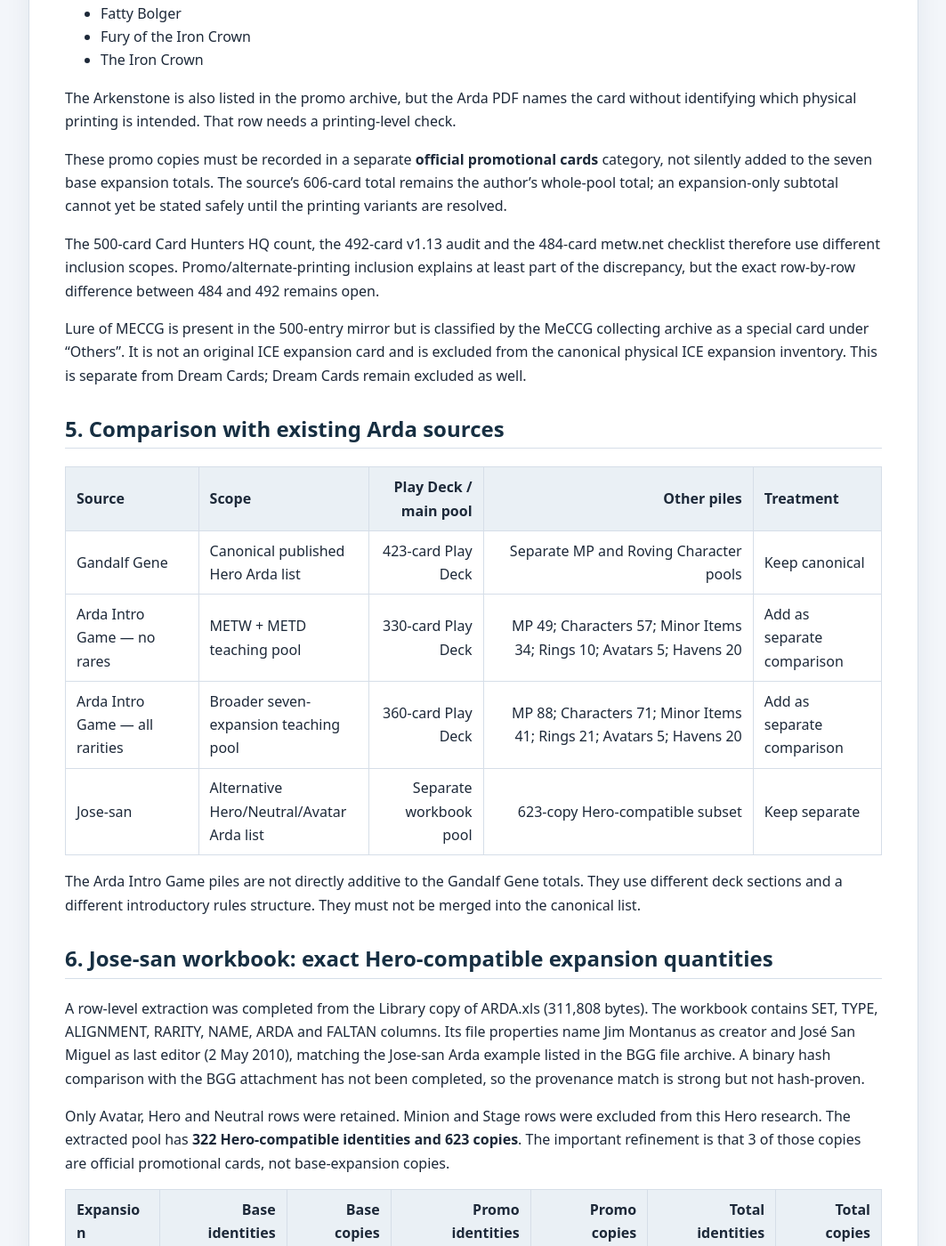
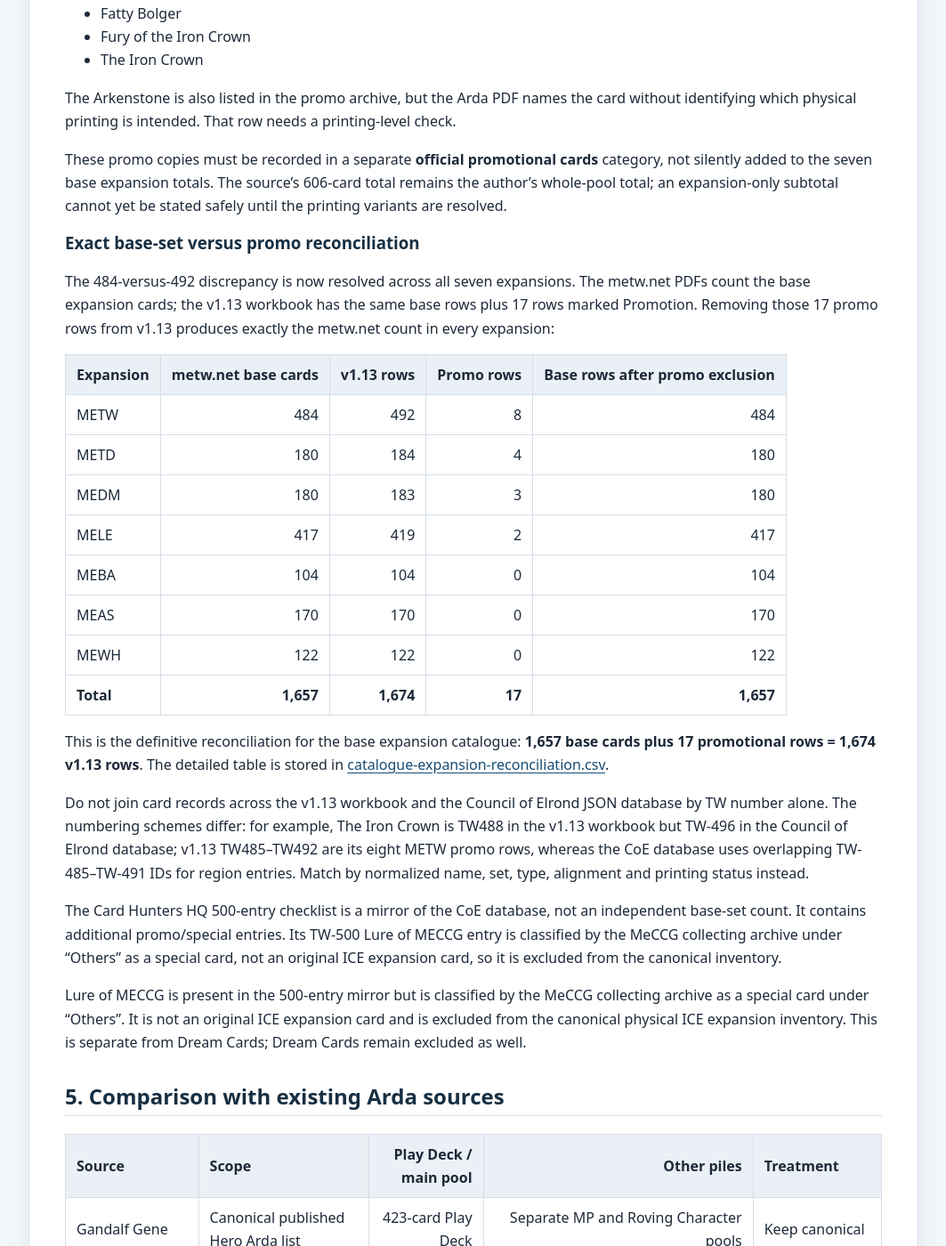
Before and after one commit to JamSpot/meccg-arda-master-database, a Jekyll site: the page built from docs/research-watch-2026-11-03.md, in a window 1280 px wide and 1400 px high, scrolled down 4038 px. Shown: the whole window at 89% size, without its empty margins (108-1171 px from the left). Built offline with Jekyll 4.4.1, drawn with Linux system fonts in a browser that asks for light colours; some of the changed text lies outside the part shown.

Commit message:
Resolve base expansion versus promo catalogue counts

```diff
--- a/docs/research-watch-2026-11-03.md
+++ b/docs/research-watch-2026-11-03.md
@@ -86,7 +86,7 @@ Spot-checks against the [Council of Elrond card database](https://github.com/cou
 | The Arkenstone | TW-341 | The Wizards | Hero |
 | The Mithril-coat | TW-345 | The Wizards | Hero |
 | The One Ring | TW-347 | The Wizards | Hero |
-| The Iron Crown | TW-496 | The Wizards promo | Hero |
+| The Iron Crown | TW-496 (CoE database); TW488 (v1.13) | The Wizards promo | Hero |
 
 The official database also contains similarly named **Minion-alignment** printings in The Lidless Eye. The sample pool's Hero entries must be mapped to the corresponding Hero card IDs, not to those Minion versions. This is an important identity check for the master inventory.
 
@@ -113,7 +113,26 @@ The Arkenstone is also listed in the promo archive, but the Arda PDF names the c
 
 These promo copies must be recorded in a separate **official promotional cards** category, not silently added to the seven base expansion totals. The source's 606-card total remains the author's whole-pool total; an expansion-only subtotal cannot yet be stated safely until the printing variants are resolved.
 
-The 500-card Card Hunters HQ count, the 492-card v1.13 audit and the 484-card metw.net checklist therefore use different inclusion scopes. Promo/alternate-printing inclusion explains at least part of the discrepancy, but the exact row-by-row difference between 484 and 492 remains open.
+### Exact base-set versus promo reconciliation
+
+The 484-versus-492 discrepancy is now resolved across all seven expansions. The metw.net PDFs count the base expansion cards; the v1.13 workbook has the same base rows plus 17 rows marked Promotion. Removing those 17 promo rows from v1.13 produces exactly the metw.net count in every expansion:
+
+| Expansion | metw.net base cards | v1.13 rows | Promo rows | Base rows after promo exclusion |
+|---|---:|---:|---:|---:|
+| METW | 484 | 492 | 8 | 484 |
+| METD | 180 | 184 | 4 | 180 |
+| MEDM | 180 | 183 | 3 | 180 |
+| MELE | 417 | 419 | 2 | 417 |
+| MEBA | 104 | 104 | 0 | 104 |
+| MEAS | 170 | 170 | 0 | 170 |
+| MEWH | 122 | 122 | 0 | 122 |
+| **Total** | **1,657** | **1,674** | **17** | **1,657** |
+
+This is the definitive reconciliation for the base expansion catalogue: **1,657 base cards plus 17 promotional rows = 1,674 v1.13 rows**. The detailed table is stored in [catalogue-expansion-reconciliation.csv](../data/catalogue-expansion-reconciliation.csv).
+
+Do not join card records across the v1.13 workbook and the Council of Elrond JSON database by TW number alone. The numbering schemes differ: for example, The Iron Crown is TW488 in the v1.13 workbook but TW-496 in the Council of Elrond database; v1.13 TW485–TW492 are its eight METW promo rows, whereas the CoE database uses overlapping TW-485–TW-491 IDs for region entries. Match by normalized name, set, type, alignment and printing status instead.
+
+The Card Hunters HQ 500-entry checklist is a mirror of the CoE database, not an independent base-set count. It contains additional promo/special entries. Its TW-500 Lure of MECCG entry is classified by the MeCCG collecting archive under “Others” as a special card, not an original ICE expansion card, so it is excluded from the canonical inventory.
 
 Lure of MECCG is present in the 500-entry mirror but is classified by the MeCCG collecting archive as a special card under “Others”. It is not an original ICE expansion card and is excluded from the canonical physical ICE expansion inventory. This is separate from Dream Cards; Dream Cards remain excluded as well.
 
```
